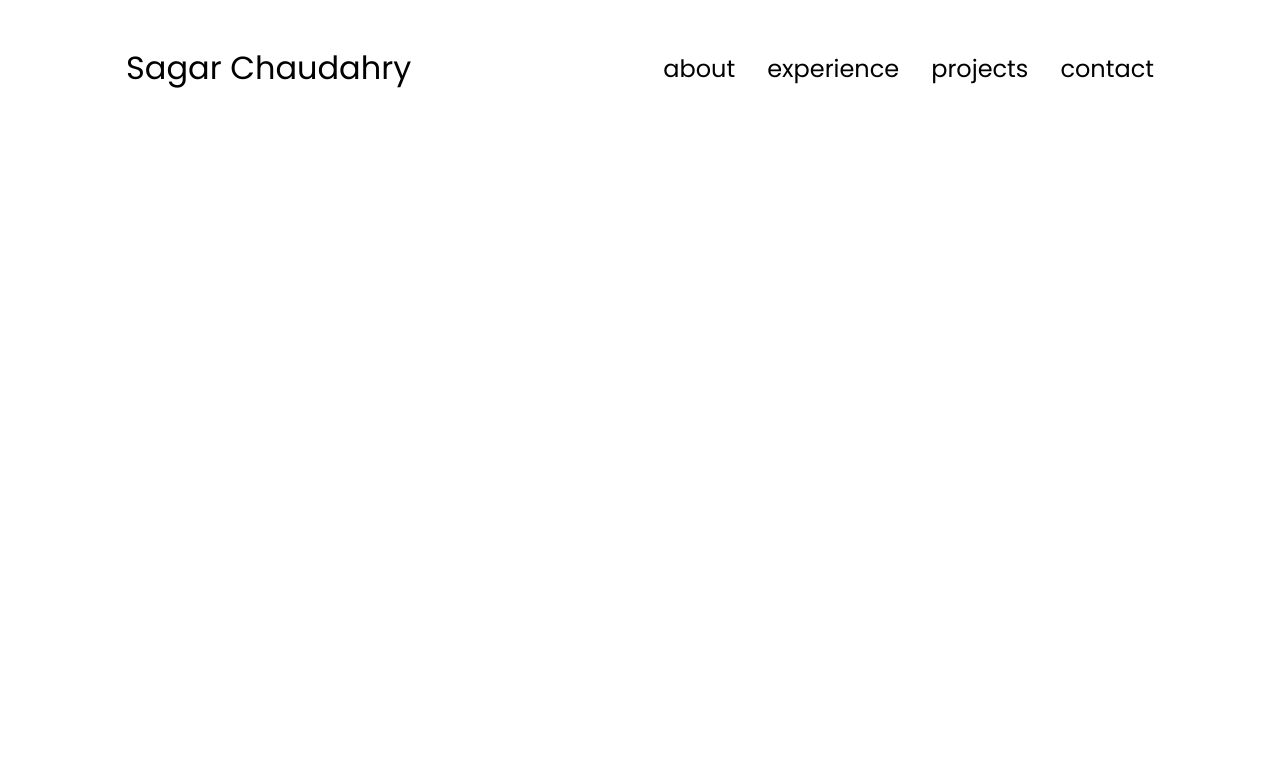
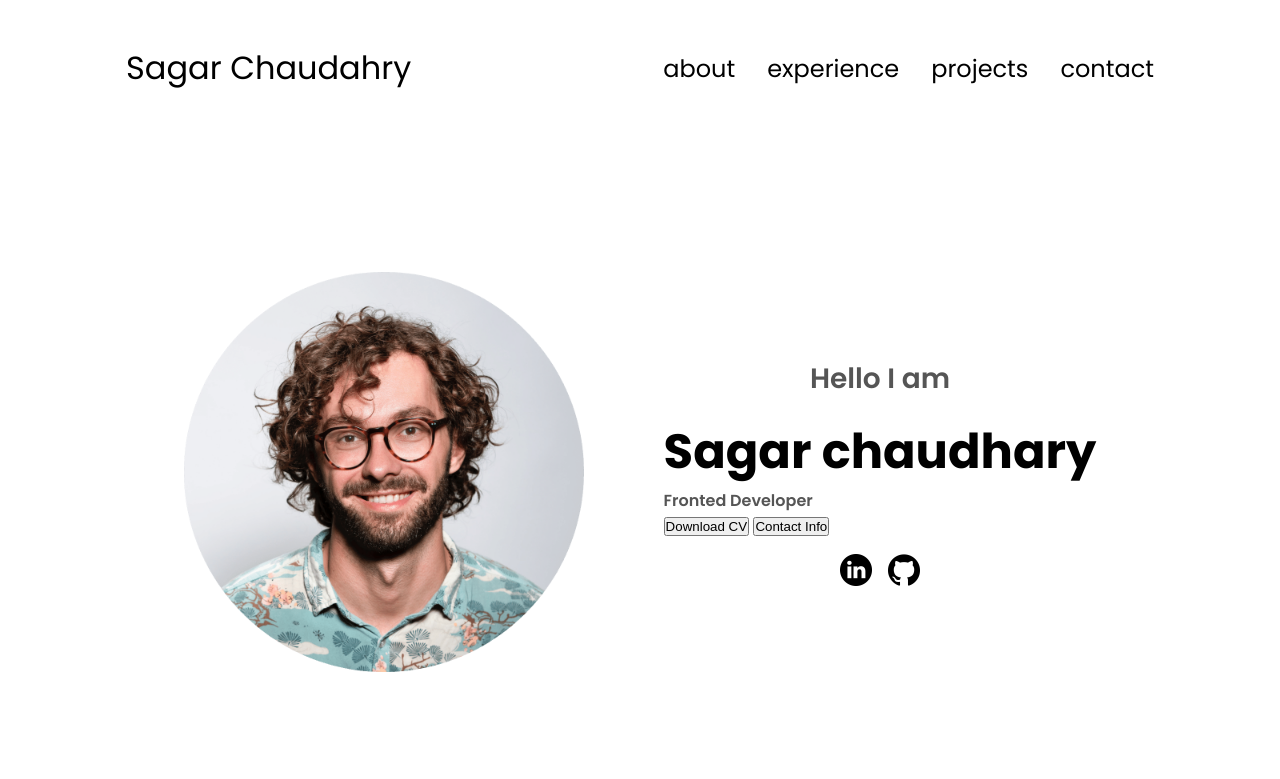
Before and after one commit to chuadharysagar/Profolio, a plain HTML site: page index.html in a window 1280 px wide. Drawn offline with Linux system fonts and the light colour scheme.

Commit message:
new section profile section added

```diff
--- a/index.html
+++ b/index.html
@@ -44,9 +44,35 @@
                 <li><a href="#contact" onclick="togglemenu()">contact</a></li>
 
             </div>
+    </nav>
+    </div>
+
+    <!-- profile section -->
+    <section id="profile">
+        <div class="section_pic_container">
+            <img src="./assets/profile-pic.png" alt="sample profile picture">
         </div>
-    </nav>
+        <div class="section_text">
+            <p class="section_text_p1">Hello I am</p>
+            <h1 class="title">Sagar chaudhary</h1>
+            <p class="section_text_p2">Fronted Developer</p>
 
+            <div class="btn_container">
+                <button class="btn btn-color-2" onclick="window.open('./assets/resume-example.pdf')">Download
+                    CV</button>
+                <button class="btn btn-color-1" onclick="location.href='./#contact'">Contact Info</button>
+            </div>
+
+            <div id="socials-container">
+                <img src="./assets/linkedin.png" alt="My linked in profile" class="icon"
+                    onclick="location.href='https://linkedin.com/'">
+
+                <img src="./assets/github.png" alt="My github  profile" class="icon"
+                    onclick="location.href='https://github.com/'">
+            </div>
+        </div>
+
+    </section>
     <script src="script.js"></script>
 </body>
 
--- a/style.css
+++ b/style.css
@@ -139,3 +139,61 @@ a:hover{
 .hamburger-icon span:first-child{
     transform: none;
 }
+
+/* section for the profile */
+section{
+    padding-top: 4vh;
+    height: 96vh;
+    margin: 0 10rem;
+    box-sizing: border-box;
+    min-height: fit-content;
+}
+
+
+/* profile section */
+#profile{
+    display: flex;
+    justify-content: center;
+    gap: 5rem;
+    height: 80vh;
+}
+
+.section_pic_container{
+    display: flex;
+    height: 400px;
+    width: 400px;
+    margin: auto 0;
+}
+
+.section_text{
+    align-self: center;
+    align-items: center;
+}
+.section_text p{
+  font-weight: 600;
+}
+.section_text_p1{
+    text-align: center;
+  }
+
+.section_text_p1{
+    font-size: 1.75rem;
+    margin-bottom: 1rem;
+  }
+
+.title{
+    font-size: 3rem;
+    text-align: center;
+  }
+
+#socials-container{
+    display:flex;
+    justify-content:center;
+    margin-top: 1rem;
+    gap:1rem;
+  }
+
+.icon{
+  cursor:pointer;
+  height: 2rem;
+  }
```
